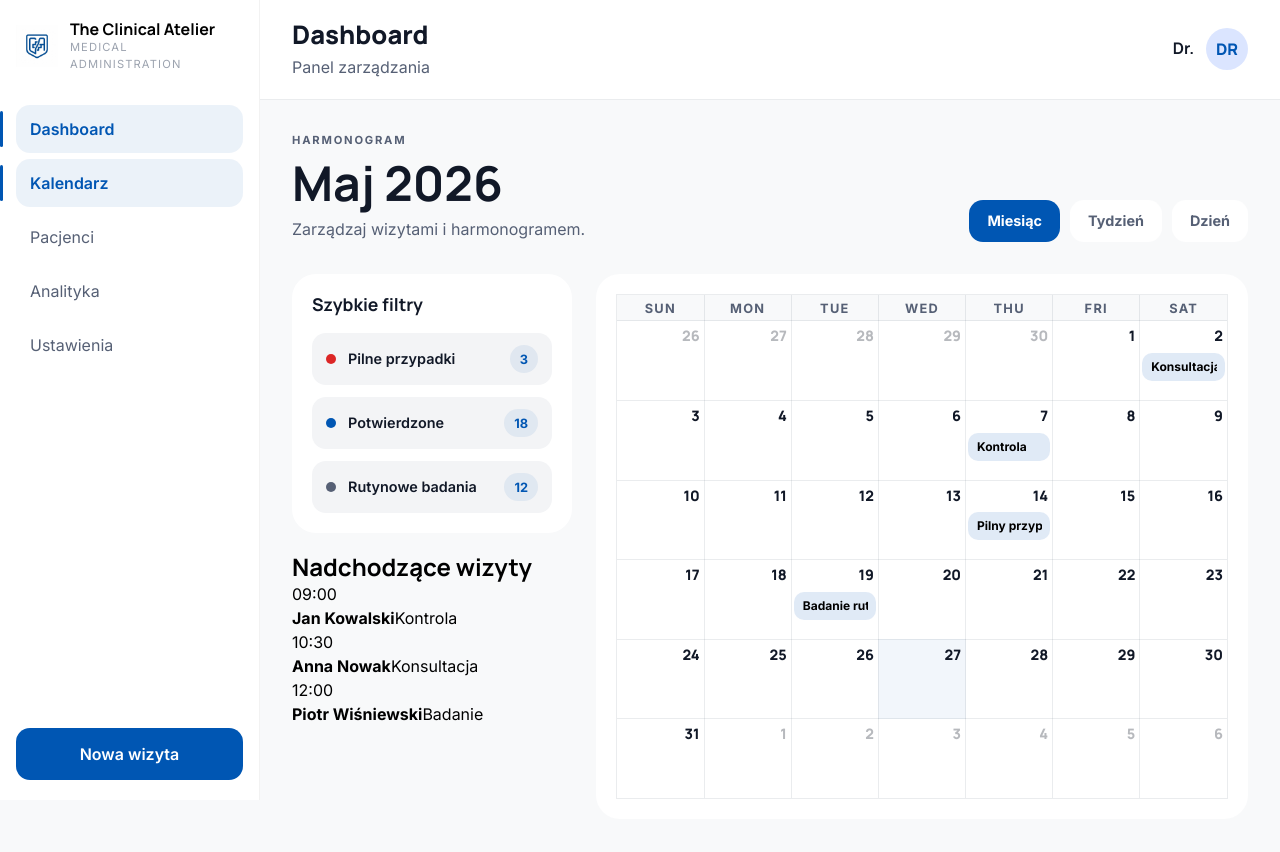
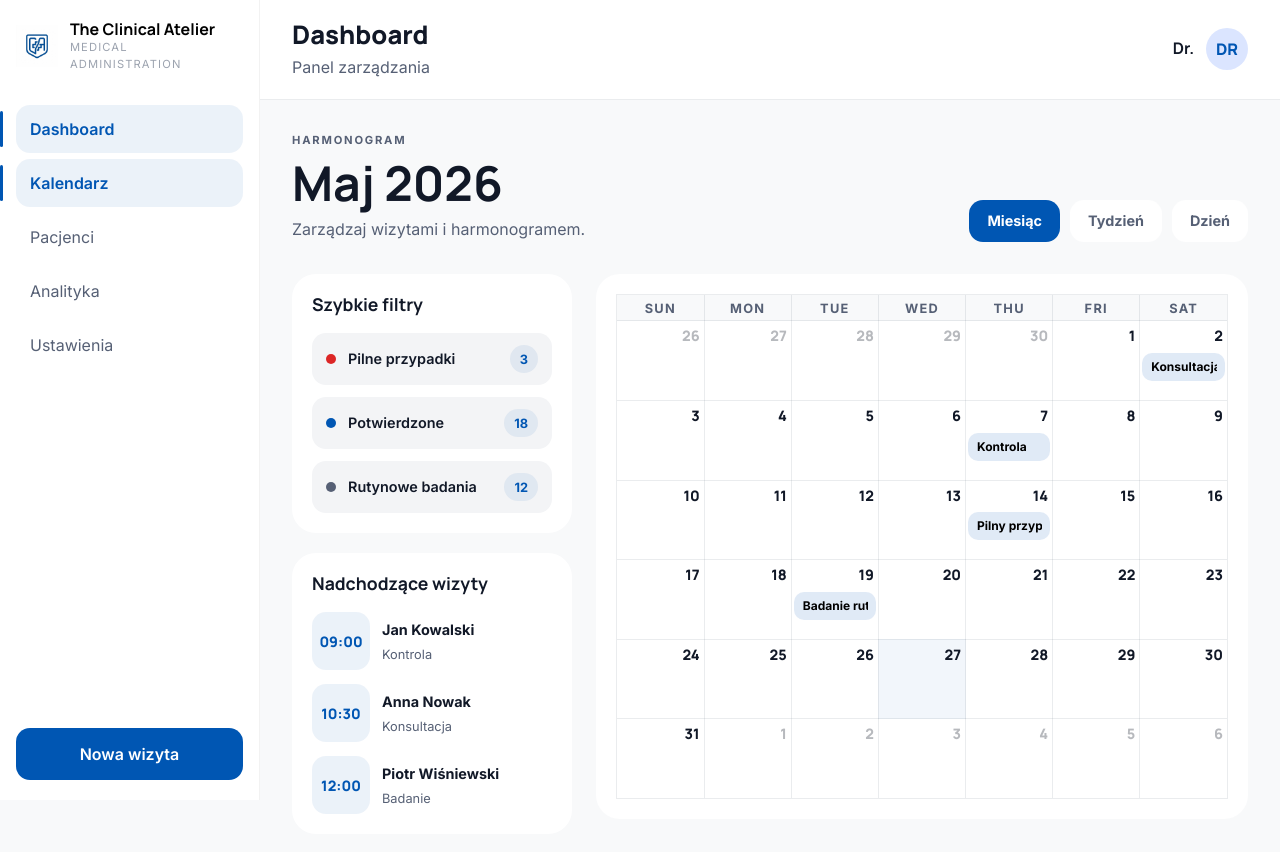
Before and after one commit to kacpi95/clinic-management-system, a React (Vite) app in the folder frontend/: page /dashboard/calendar in a window 1280 px wide. Shown: the top 852 px of the page. Built offline with nearby package versions, Linux system fonts and the light colour scheme; sample sign-in values are in the browser's storage.

Commit message:
style: add styles UpcomingAppointmentsCard

```diff
--- a/frontend/src/features/calendar/components/UpcomingAppointmentsCard/UpcomingAppointmentsCard.module.scss
+++ b/frontend/src/features/calendar/components/UpcomingAppointmentsCard/UpcomingAppointmentsCard.module.scss
@@ -0,0 +1,60 @@
+@use '../../../../styles/variables' as *;
+
+.wrapper {
+  display: flex;
+  flex-direction: column;
+  gap: 18px;
+  padding: 20px;
+  border-radius: $radius-md;
+  background: $surface-bg-alt;
+}
+
+.title {
+  margin: 0;
+  font-family: $text-headline;
+  font-size: 1.1rem;
+  color: $text-default;
+}
+
+.list {
+  display: flex;
+  flex-direction: column;
+  gap: 14px;
+}
+
+.item {
+  display: flex;
+  align-items: center;
+  gap: 12px;
+}
+
+.time {
+  width: 58px;
+  height: 58px;
+  display: flex;
+  align-items: center;
+  justify-content: center;
+  flex-shrink: 0;
+  border-radius: $radius-sm;
+  font-family: $text-headline;
+  font-size: 0.9rem;
+  font-weight: 800;
+  color: $primary;
+  background: rgba(0, 86, 179, 0.08);
+}
+
+.content {
+  display: flex;
+  flex-direction: column;
+  gap: 4px;
+
+  strong {
+    font-size: 0.9rem;
+    color: $text-default;
+  }
+
+  span {
+    font-size: 0.8rem;
+    color: $secondary;
+  }
+}
```
